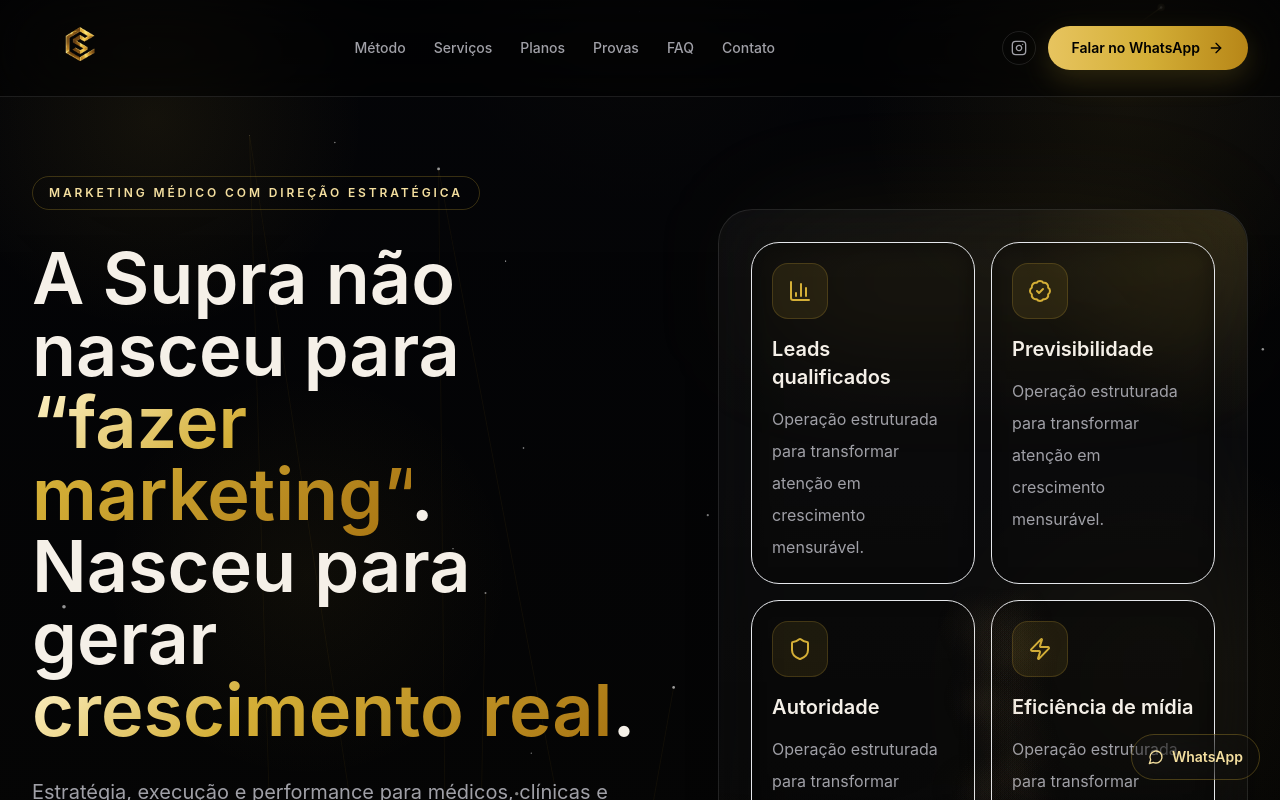
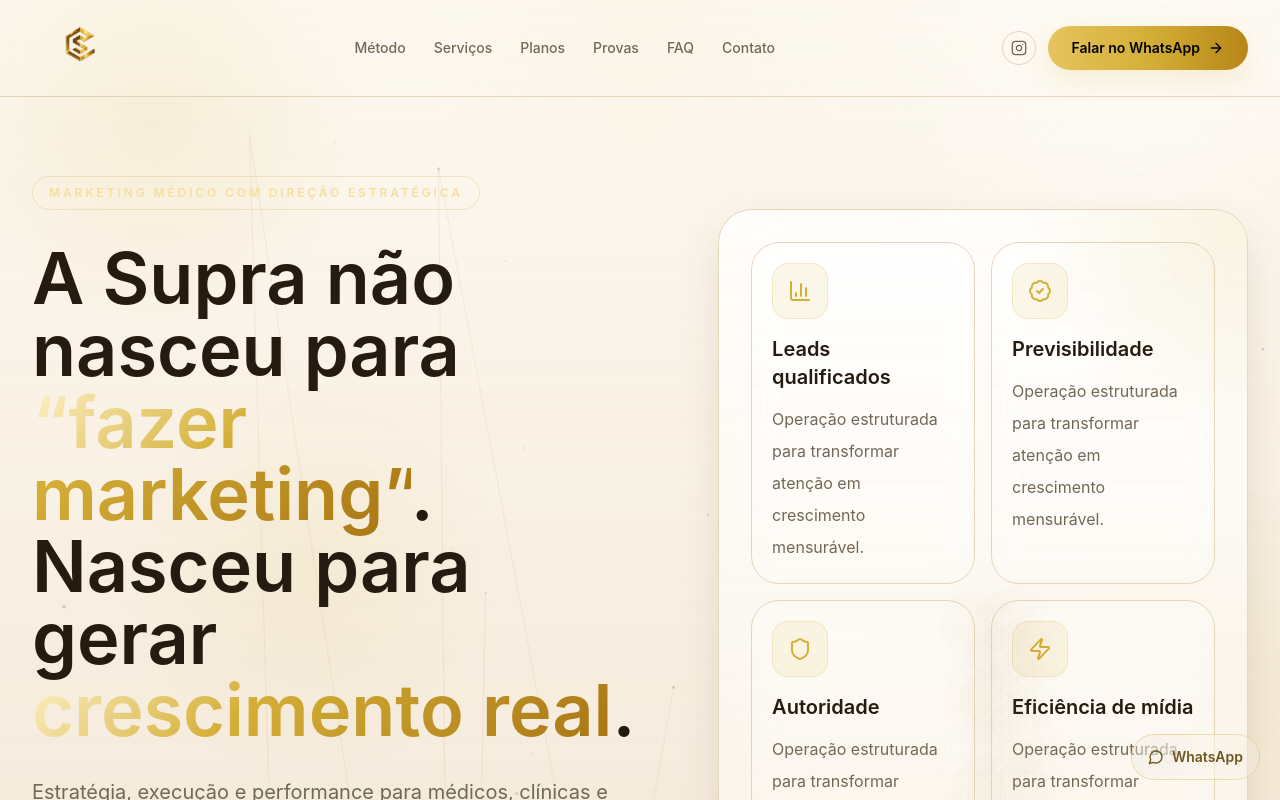
Before and after one commit to vinimsantanna/supra, a Next.js app: page / in a window 1280 px wide. Shown: the top 800 px of the page. Built offline with nearby package versions, Linux system fonts and the light colour scheme.

Commit message:
Switch site theme to warm light palette

```diff
--- a/app/globals.css
+++ b/app/globals.css
@@ -9,7 +9,7 @@
 }
 
 :root {
-  color-scheme: dark;
+  color-scheme: light;
 }
 
 html {
@@ -18,11 +18,11 @@
 
 body {
   background:
-    radial-gradient(circle at top right, rgba(212, 175, 55, 0.08), transparent 22%),
-    radial-gradient(circle at 15% 35%, rgba(212, 175, 55, 0.04), transparent 18%),
-    radial-gradient(circle at 85% 78%, rgba(212, 175, 55, 0.06), transparent 20%),
-    linear-gradient(180deg, #050505 0%, #070707 35%, #060606 100%);
-  color: #f5f0e8;
+    radial-gradient(circle at top right, rgba(212, 175, 55, 0.2), transparent 24%),
+    radial-gradient(circle at 16% 18%, rgba(255, 255, 255, 0.78), transparent 24%),
+    radial-gradient(circle at 82% 72%, rgba(212, 175, 55, 0.14), transparent 20%),
+    linear-gradient(180deg, #fbf7f0 0%, #f5eee2 38%, #ecdfca 100%);
+  color: #251b10;
   font-family: Inter, ui-sans-serif, system-ui, -apple-system, BlinkMacSystemFont, 'Segoe UI', sans-serif;
 }
 
@@ -32,11 +32,11 @@
   inset: 0;
   pointer-events: none;
   background:
-    linear-gradient(rgba(255, 255, 255, 0.018) 1px, transparent 1px),
-    linear-gradient(90deg, rgba(255, 255, 255, 0.018) 1px, transparent 1px);
+    linear-gradient(rgba(116, 93, 58, 0.055) 1px, transparent 1px),
+    linear-gradient(90deg, rgba(116, 93, 58, 0.055) 1px, transparent 1px);
   background-size: 56px 56px;
-  mask-image: radial-gradient(circle at center, rgba(0, 0, 0, 0.82), transparent 96%);
-  opacity: 0.12;
+  mask-image: radial-gradient(circle at center, rgba(0, 0, 0, 0.62), transparent 96%);
+  opacity: 0.28;
   z-index: -2;
 }
 
@@ -46,17 +46,17 @@
   inset: 0;
   pointer-events: none;
   background:
-    radial-gradient(circle at 10% 10%, rgba(212, 175, 55, 0.06), transparent 16%),
-    radial-gradient(circle at 90% 28%, rgba(212, 175, 55, 0.08), transparent 18%),
-    radial-gradient(circle at 30% 90%, rgba(212, 175, 55, 0.05), transparent 16%),
-    radial-gradient(circle at 80% 85%, rgba(212, 175, 55, 0.07), transparent 18%);
-  filter: blur(36px);
+    radial-gradient(circle at 10% 10%, rgba(212, 175, 55, 0.12), transparent 16%),
+    radial-gradient(circle at 90% 28%, rgba(212, 175, 55, 0.14), transparent 18%),
+    radial-gradient(circle at 28% 88%, rgba(255, 248, 234, 0.7), transparent 14%),
+    radial-gradient(circle at 80% 85%, rgba(212, 175, 55, 0.12), transparent 18%);
+  filter: blur(44px);
   z-index: -1;
 }
 
 ::selection {
-  background: rgba(212, 175, 55, 0.3);
-  color: #fff8e1;
+  background: rgba(212, 175, 55, 0.26);
+  color: #251b10;
 }
 
 .text-gradient-gold {
--- a/app/page.tsx
+++ b/app/page.tsx
@@ -285,7 +285,7 @@
   ] as const;
 
   return (
-    <header className="fixed inset-x-0 top-0 z-50 border-b border-white/10 bg-black/50 backdrop-blur-2xl">
+    <header className="fixed inset-x-0 top-0 z-50 border-b border-[#d9c7a6]/70 bg-[#fbf7ef]/72 backdrop-blur-2xl">
       <Container className="flex h-20 items-center justify-between lg:h-24">
         <a href="#top" className="inline-flex items-center">
           <img src={LOGO_URL} alt="Supra" className="h-[72px] w-auto lg:h-24" />
@@ -298,17 +298,17 @@
           ))}
         </nav>
         <div className="hidden items-center gap-3 lg:flex">
-          <a href={INSTAGRAM_URL} target="_blank" rel="noreferrer" className="rounded-full border border-white/10 p-2 text-muted transition hover:border-gold/40 hover:text-goldSoft">
+          <a href={INSTAGRAM_URL} target="_blank" rel="noreferrer" className="rounded-full border border-[#d9c7a6]/75 bg-white/64 p-2 text-muted transition hover:border-gold/40 hover:text-[#7b6223]">
             <Instagram className="h-4 w-4" />
           </a>
           <GoldButton href={WHATSAPP_URL}>Falar no WhatsApp</GoldButton>
         </div>
-        <button onClick={() => setOpen((v) => !v)} className="rounded-full border border-white/10 p-2 lg:hidden" aria-label="Abrir menu">
+        <button onClick={() => setOpen((v) => !v)} className="rounded-full border border-[#d9c7a6]/70 bg-white/60 p-2 lg:hidden" aria-label="Abrir menu">
           {open ? <X className="h-5 w-5" /> : <Menu className="h-5 w-5" />}
         </button>
       </Container>
       {open && (
-        <div className="border-t border-white/10 bg-black/92 lg:hidden">
+        <div className="border-t border-[#d9c7a6]/70 bg-[#fbf4e7]/95 lg:hidden">
           <Container className="flex flex-col gap-4 py-5">
             {links.map(([label, href]) => (
               <a key={href} href={href} onClick={() => setOpen(false)} className="text-sm text-muted transition hover:text-goldSoft">
@@ -344,7 +344,7 @@
           </div>
           <div className="flex flex-wrap gap-3">
             {['Dados & Performance', 'Conteúdo de Autoridade', 'Funil & Conversão', 'Audiovisual Profissional'].map((item) => (
-              <span key={item} className="rounded-full border border-gold/20 bg-black/30 px-4 py-2 text-xs font-semibold text-goldSoft backdrop-blur-md">
+              <span key={item} className="rounded-full border border-gold/30 bg-white/68 px-4 py-2 text-xs font-semibold text-[#7b6223] backdrop-blur-md">
                 {item}
               </span>
             ))}
@@ -358,9 +358,9 @@
 
 function HeroMetricsCard() {
   return (
-    <div className="relative rounded-[34px] border border-white/10 bg-[linear-gradient(180deg,rgba(255,255,255,0.04),rgba(255,255,255,0.015))] p-0 shadow-soft backdrop-blur-xl">
+    <div className="relative rounded-[34px] border border-[#dcc9a4]/70 bg-[linear-gradient(180deg,rgba(255,255,255,0.82),rgba(251,245,234,0.72))] p-0 shadow-soft backdrop-blur-xl">
       <div className="pointer-events-none absolute inset-0 rounded-[34px] bg-[radial-gradient(circle_at_top_right,rgba(212,175,55,0.14),transparent_24%),radial-gradient(circle_at_bottom_left,rgba(212,175,55,0.08),transparent_24%)]" />
-      <div className="pointer-events-none absolute inset-x-10 top-6 h-24 rounded-full bg-gold/10 blur-3xl" />
+      <div className="pointer-events-none absolute inset-x-10 top-6 h-24 rounded-full bg-gold/14 blur-3xl" />
       <div className="relative grid gap-4 p-6 md:grid-cols-2 md:p-8">
         {([
           ['Leads qualificados', BarChart3],
@@ -368,7 +368,7 @@
           ['Autoridade', Shield],
           ['Eficiência de mídia', Zap],
         ] as const).map(([label, Icon]) => (
-          <div key={label} className="rounded-[28px] border border-white/12 bg-black/45 p-5 backdrop-blur-md">
+          <div key={label} className="rounded-[28px] border border-[#dcc9a4]/75 bg-[#fbf4e8]/88 p-5 backdrop-blur-md">
             <div className="mb-4 flex h-14 w-14 items-center justify-center rounded-2xl border border-gold/20 bg-gold/10">
               <Icon className="h-6 w-6 text-gold" />
             </div>
@@ -379,7 +379,7 @@
           </div>
         ))}
       </div>
-      <div className="relative border-t border-white/10 px-8 py-5 text-xs uppercase tracking-[0.22em] text-muted">
+      <div className="relative border-t border-[#dcc9a4]/75 px-8 py-5 text-xs uppercase tracking-[0.22em] text-muted">
         Sem promessas vazias. Com processo, dados e execução.
       </div>
     </div>
@@ -478,7 +478,7 @@
             const Icon = item.icon;
             return (
               <ScrollReveal key={item.label} delay={index * 75} y={18}>
-                <div className="flex items-center gap-4 rounded-[22px] border border-white/10 bg-white/[0.03] p-5 backdrop-blur transition hover:border-gold/30 hover:bg-white/[0.04]">
+                <div className="flex items-center gap-4 rounded-[22px] border border-[#dcc9a4]/75 bg-white/68 p-5 backdrop-blur transition hover:border-gold/35 hover:bg-white/82">
                   <div className="flex h-11 w-11 shrink-0 items-center justify-center rounded-2xl bg-red-500/10 text-red-300">
                     <Icon className="h-5 w-5" />
                   </div>
@@ -570,11 +570,11 @@
             <Card className="overflow-hidden p-0">
             <div className="grid gap-4 p-4 md:grid-cols-2">
               {mediaVideos.map((video, index) => (
-                <ScrollReveal key={video.title} delay={index * 110} y={20} className="relative overflow-hidden rounded-[24px] border border-gold/15 bg-black">
-                  <div className="absolute left-4 top-4 z-10 flex items-center gap-2 rounded-full border border-gold/30 bg-black/55 px-3 py-1 text-xs font-semibold uppercase tracking-[0.16em] text-goldSoft backdrop-blur">
+                <ScrollReveal key={video.title} delay={index * 110} y={20} className="relative overflow-hidden rounded-[24px] border border-gold/20 bg-[#eee2cb]">
+                  <div className="absolute left-4 top-4 z-10 flex items-center gap-2 rounded-full border border-gold/35 bg-[#fbf7ef]/88 px-3 py-1 text-xs font-semibold uppercase tracking-[0.16em] text-[#7b6223] backdrop-blur">
                     <PlayCircle className="h-3.5 w-3.5" />Vídeo
                   </div>
-                  <video controls playsInline preload="metadata" poster={video.poster} className="aspect-[4/5] h-full w-full bg-black object-contain">
+                  <video controls playsInline preload="metadata" poster={video.poster} className="aspect-[4/5] h-full w-full bg-[#eee2cb] object-contain">
                     <source src={video.url} type="video/mp4" />
                   </video>
                 </ScrollReveal>
@@ -596,7 +596,7 @@
                 ['Consistência', 'Marca coerente em tráfego, redes sociais, site e atendimento.'],
                 ['Percepção de valor', 'Quando a estética conversa com a estratégia, o ticket sente.'],
               ].map(([title, text], index) => (
-                <ScrollReveal key={title} delay={index * 80} y={18} className="rounded-2xl border border-white/8 bg-white/[0.02] p-4">
+                <ScrollReveal key={title} delay={index * 80} y={18} className="rounded-2xl border border-[#dcc9a4]/70 bg-white/62 p-4">
                   <p className="text-sm font-semibold text-goldSoft">{title}</p>
                   <p className="mt-2 text-sm leading-6 text-muted">{text}</p>
                 </ScrollReveal>
@@ -613,7 +613,7 @@
           {duplicated.map((url, i) => (
             <div key={`${url}-${i}`} className="group relative w-[220px] flex-shrink-0 md:w-[280px] lg:w-[320px]">
               <div className="absolute -inset-2 rounded-[28px] bg-gradient-to-tr from-gold/20 via-transparent to-gold/10 opacity-0 blur-2xl transition group-hover:opacity-100" />
-              <div className="relative overflow-hidden rounded-[26px] border border-gold/20 bg-black shadow-[0_20px_50px_rgba(0,0,0,0.35)]">
+              <div className="relative overflow-hidden rounded-[26px] border border-gold/25 bg-[#eee2cb] shadow-[0_18px_42px_rgba(102,78,31,0.14)]">
                 <img src={url} alt="Cliente Supra" className="aspect-[3/4] w-full object-cover transition duration-500 group-hover:scale-[1.04]" />
               </div>
             </div>
@@ -637,7 +637,7 @@
           {plans.map((plan, index) => (
             <ScrollReveal key={plan.name} delay={index * 100} scale={0.978}>
               <div
-                className={`relative h-full rounded-[30px] border p-7 backdrop-blur-xl transition duration-300 hover:-translate-y-1 ${plan.highlight ? 'border-gold bg-white/[0.05] shadow-[0_22px_60px_rgba(212,175,55,0.12)]' : 'border-white/10 bg-white/[0.03] shadow-soft hover:border-gold/30'}`}
+                className={`relative h-full rounded-[30px] border p-7 backdrop-blur-xl transition duration-300 hover:-translate-y-1 ${plan.highlight ? 'border-gold bg-white/82 shadow-[0_22px_60px_rgba(212,175,55,0.18)]' : 'border-[#dcc9a4]/75 bg-white/68 shadow-soft hover:border-gold/35'}`}
               >
                 {plan.highlight && (
                   <div className="absolute -top-3 left-1/2 -translate-x-1/2 rounded-full bg-gradient-to-r from-[#e7c45f] via-[#d4af37] to-[#b78617] px-4 py-1 text-xs font-semibold uppercase tracking-[0.16em] text-black">
@@ -700,10 +700,10 @@
         />
         <div className="mt-14">
           <div className="mb-5 flex justify-center gap-2 md:justify-end">
-            <button onClick={() => setIndex((p) => Math.max(0, p - 1))} className="rounded-full border border-gold/30 bg-white/[0.03] p-2.5 text-goldSoft transition hover:bg-gold/10">
+            <button onClick={() => setIndex((p) => Math.max(0, p - 1))} className="rounded-full border border-gold/30 bg-white/68 p-2.5 text-[#7b6223] transition hover:bg-gold/12">
               <ChevronLeft className="h-5 w-5" />
             </button>
-            <button onClick={() => setIndex((p) => Math.min(max, p + 1))} className="rounded-full border border-gold/30 bg-white/[0.03] p-2.5 text-goldSoft transition hover:bg-gold/10">
+            <button onClick={() => setIndex((p) => Math.min(max, p + 1))} className="rounded-full border border-gold/30 bg-white/68 p-2.5 text-[#7b6223] transition hover:bg-gold/12">
               <ChevronRight className="h-5 w-5" />
             </button>
           </div>
@@ -718,7 +718,7 @@
                       <Quote className="h-10 w-10 text-gold/25" />
                     </div>
                     <p className="text-base leading-8 text-foreground/92">“{item.quote}”</p>
-                    <div className="mt-auto border-t border-white/10 pt-4 text-center">
+                    <div className="mt-auto border-t border-[#dcc9a4]/70 pt-4 text-center">
                       <p className="font-semibold text-foreground">{item.name}</p>
                       <p className="text-sm text-muted">{item.role}</p>
                     </div>
@@ -756,7 +756,7 @@
         <div className="mt-14 space-y-3">
           {faq.map((item, index) => (
             <ScrollReveal key={item.q} delay={index * 70} y={18}>
-              <details className="group rounded-[24px] border border-white/10 bg-white/[0.03] p-6 backdrop-blur transition open:border-gold/30 open:bg-white/[0.04]">
+              <details className="group rounded-[24px] border border-[#dcc9a4]/75 bg-white/68 p-6 backdrop-blur transition open:border-gold/35 open:bg-white/82">
                 <summary className="flex cursor-pointer list-none items-center justify-between gap-4 text-left text-base font-semibold text-foreground">
                   {item.q}
                   <ChevronDown className="h-5 w-5 shrink-0 text-goldSoft transition group-open:rotate-180" />
@@ -797,7 +797,7 @@
             ))}
           </div>
           <ScrollReveal delay={160} y={18}>
-            <div className="rounded-[28px] border border-gold/20 bg-gold/8 p-6 shadow-[0_18px_60px_rgba(212,175,55,0.12)]">
+            <div className="rounded-[28px] border border-gold/30 bg-[linear-gradient(180deg,rgba(255,252,244,0.9),rgba(248,239,221,0.82))] p-6 shadow-[0_18px_60px_rgba(212,175,55,0.14)]">
               <p className="font-semibold text-foreground">Operação orientada por dados</p>
               <p className="mt-2 text-sm text-muted">Sem promessa vazia. Sem ruído. Sem marketing de fumaça com verniz dourado.</p>
             </div>
@@ -817,9 +817,9 @@
 function Footer() {
   const links = ['#metodo', '#servicos', '#planos', '#provas', '#faq', '#contato'];
   return (
-    <footer id="site-footer" className="relative border-t border-white/10 bg-black/35 py-14 backdrop-blur-xl">
+    <footer id="site-footer" className="relative border-t border-[#d9c7a6]/70 bg-[#f4ecdd]/78 py-14 backdrop-blur-xl">
       <Container>
-        <div className="flex flex-col items-center justify-between gap-8 border-b border-white/10 pb-10 md:flex-row md:items-start">
+        <div className="flex flex-col items-center justify-between gap-8 border-b border-[#d9c7a6]/70 pb-10 md:flex-row md:items-start">
           <a href="#top" className="inline-flex items-center">
             <img src={LOGO_URL} alt="Supra" className="h-16 w-auto" />
           </a>
@@ -836,10 +836,10 @@
             <a href="#" className="transition hover:text-goldSoft">PRIVACIDADE</a>
           </nav>
           <div className="flex items-center gap-3">
-            <a href={INSTAGRAM_URL} target="_blank" rel="noreferrer" className="rounded-full border border-white/10 p-2 text-goldSoft transition hover:border-gold/30 hover:bg-gold/10">
+            <a href={INSTAGRAM_URL} target="_blank" rel="noreferrer" className="rounded-full border border-[#d9c7a6]/75 bg-white/65 p-2 text-[#7b6223] transition hover:border-gold/35 hover:bg-gold/12">
               <Instagram className="h-4 w-4" />
             </a>
-            <a href={WHATSAPP_URL} target="_blank" rel="noreferrer" className="rounded-full border border-white/10 p-2 text-goldSoft transition hover:border-gold/30 hover:bg-gold/10">
+            <a href={WHATSAPP_URL} target="_blank" rel="noreferrer" className="rounded-full border border-[#d9c7a6]/75 bg-white/65 p-2 text-[#7b6223] transition hover:border-gold/35 hover:bg-gold/12">
               <MessageCircle className="h-4 w-4" />
             </a>
           </div>
@@ -859,7 +859,7 @@
       href={WHATSAPP_URL}
       target="_blank"
       rel="noreferrer"
-      className="fixed bottom-5 right-5 z-50 inline-flex items-center gap-2 rounded-full border border-gold/30 bg-black/82 px-4 py-3 text-sm font-semibold text-goldSoft backdrop-blur-xl transition hover:border-gold/60 hover:bg-black"
+      className="fixed bottom-5 right-5 z-50 inline-flex items-center gap-2 rounded-full border border-gold/35 bg-[#f6eddc]/94 px-4 py-3 text-sm font-semibold text-[#6d551f] backdrop-blur-xl transition hover:border-gold/60 hover:bg-[#efe2c7]"
     >
       <MessageCircle className="h-4 w-4" />
       <span className="hidden sm:inline">WhatsApp</span>
@@ -875,7 +875,7 @@
   const base =
     'inline-flex items-center justify-center gap-2 rounded-full px-6 py-3 text-sm font-semibold transition-all duration-300 focus-visible:outline-none focus-visible:ring-2 focus-visible:ring-gold/60';
   const styles = outline
-    ? 'border border-gold/35 bg-white/[0.02] text-goldSoft backdrop-blur hover:border-gold hover:bg-gold/10 hover:text-foreground'
+    ? 'border border-gold/35 bg-white/68 text-[#6d551f] backdrop-blur hover:border-gold hover:bg-gold/12 hover:text-foreground'
     : 'bg-gradient-to-r from-[#e7c45f] via-[#d4af37] to-[#b78617] text-black shadow-[0_10px_28px_rgba(212,175,55,0.18)] hover:translate-y-[-1px]';
   return (
     <a href={href} target="_blank" rel="noreferrer" className={`${base} ${styles}`}>
@@ -887,7 +887,7 @@
 
 function Card({ children, className = '' }: { children: React.ReactNode; className?: string }) {
   return (
-    <div className={`group relative overflow-hidden rounded-[28px] border border-white/10 bg-white/[0.035] p-6 shadow-soft backdrop-blur-xl transition duration-300 hover:-translate-y-1 hover:border-gold/35 ${className}`}>
+    <div className={`group relative overflow-hidden rounded-[28px] border border-[#dcc9a4]/75 bg-white/68 p-6 shadow-soft backdrop-blur-xl transition duration-300 hover:-translate-y-1 hover:border-gold/35 ${className}`}>
       <div className="pointer-events-none absolute inset-0 bg-[radial-gradient(circle_at_top_left,rgba(212,175,55,0.14),transparent_32%)] opacity-60 transition duration-300 group-hover:opacity-100" />
       {children}
     </div>
@@ -948,7 +948,7 @@
 
     const drawConstellationLines = (w: number, h: number) => {
       ctx.save();
-      ctx.strokeStyle = 'rgba(212,175,55,0.06)';
+      ctx.strokeStyle = 'rgba(176,138,56,0.12)';
       ctx.lineWidth = 1;
       for (let i = 0; i < stars.length; i += 18) {
         const a = stars[i];
@@ -971,7 +971,7 @@
 
       stars.forEach((star, i) => {
         const twinkle = 0.16 + Math.sin(frame * star.s + i) * 0.16;
-        ctx.fillStyle = `rgba(255,255,255,${Math.max(0.16, star.a + twinkle)})`;
+        ctx.fillStyle = `rgba(118,96,58,${Math.max(0.12, star.a * 0.42 + twinkle * 0.4)})`;
         ctx.beginPath();
         ctx.arc(star.x * w, star.y * h, star.r, 0, Math.PI * 2);
         ctx.fill();
@@ -998,8 +998,8 @@
         const tailY = startY + streak.len * 0.72;
 
         const grad = ctx.createLinearGradient(startX, startY, tailX, tailY);
-        grad.addColorStop(0, `rgba(255,246,214,${Math.min(1, streak.alpha + 0.12)})`);
-        grad.addColorStop(0.24, `rgba(240,201,95,${streak.alpha})`);
+        grad.addColorStop(0, `rgba(255,245,220,${Math.min(1, streak.alpha + 0.08)})`);
+        grad.addColorStop(0.24, `rgba(224,183,84,${streak.alpha * 0.72})`);
         grad.addColorStop(1, 'rgba(212,175,55,0)');
 
         ctx.strokeStyle = grad;
@@ -1010,15 +1010,15 @@
         ctx.stroke();
 
         const glow = ctx.createRadialGradient(startX, startY, 0, startX, startY, 7);
-        glow.addColorStop(0, `rgba(255,248,228,${Math.min(1, streak.alpha + 0.08)})`);
-        glow.addColorStop(0.55, `rgba(232,196,96,${streak.alpha * 0.6})`);
+        glow.addColorStop(0, `rgba(255,250,235,${Math.min(1, streak.alpha + 0.06)})`);
+        glow.addColorStop(0.55, `rgba(224,183,84,${streak.alpha * 0.45})`);
         glow.addColorStop(1, 'rgba(212,175,55,0)');
         ctx.fillStyle = glow;
         ctx.beginPath();
         ctx.arc(startX, startY, 3.8, 0, Math.PI * 2);
         ctx.fill();
 
-        ctx.fillStyle = `rgba(255,250,240,${Math.min(1, streak.alpha + 0.18)})`;
+        ctx.fillStyle = `rgba(255,248,232,${Math.min(1, streak.alpha + 0.1)})`;
         ctx.beginPath();
         ctx.arc(startX, startY, streak.size * 1.05, 0, Math.PI * 2);
         ctx.fill();
@@ -1043,9 +1043,9 @@
 
   return (
     <div className="pointer-events-none fixed inset-0 z-0 overflow-hidden">
-      <div className="absolute inset-0 bg-[linear-gradient(180deg,rgba(3,4,8,0.78),rgba(5,5,5,0.96)),radial-gradient(circle_at_top,rgba(212,175,55,0.1),transparent_20%)]" />
-      <canvas ref={canvasRef} className="absolute inset-0 h-full w-full opacity-95" />
-      <div className="absolute inset-0 bg-[radial-gradient(circle_at_12%_15%,rgba(212,175,55,0.08),transparent_16%),radial-gradient(circle_at_88%_12%,rgba(212,175,55,0.08),transparent_20%),radial-gradient(circle_at_24%_72%,rgba(212,175,55,0.05),transparent_18%),radial-gradient(circle_at_90%_85%,rgba(212,175,55,0.06),transparent_18%)]" />
+      <div className="absolute inset-0 bg-[linear-gradient(180deg,rgba(255,251,244,0.76),rgba(245,235,220,0.88)),radial-gradient(circle_at_top,rgba(212,175,55,0.16),transparent_22%)]" />
+      <canvas ref={canvasRef} className="absolute inset-0 h-full w-full opacity-72" />
+      <div className="absolute inset-0 bg-[radial-gradient(circle_at_12%_15%,rgba(212,175,55,0.12),transparent_16%),radial-gradient(circle_at_88%_12%,rgba(255,255,255,0.38),transparent_18%),radial-gradient(circle_at_24%_72%,rgba(212,175,55,0.09),transparent_18%),radial-gradient(circle_at_90%_85%,rgba(212,175,55,0.1),transparent_18%)]" />
     </div>
   );
 }
--- a/tailwind.config.ts
+++ b/tailwind.config.ts
@@ -5,15 +5,15 @@
   theme: {
     extend: {
       colors: {
-        background: '#060606',
-        foreground: '#f5f0e8',
+        background: '#f6efe3',
+        foreground: '#251b10',
         gold: '#d4af37',
         goldSoft: '#f4df9f',
-        muted: '#a0a0a7'
+        muted: '#736856'
       },
       boxShadow: {
-        gold: '0 20px 60px rgba(212,175,55,0.12)',
-        soft: '0 10px 30px rgba(0,0,0,0.35)'
+        gold: '0 24px 70px rgba(212,175,55,0.16)',
+        soft: '0 18px 40px rgba(102,78,31,0.12)'
       },
       animation: {
         marquee: 'marquee 42s linear infinite',
```
